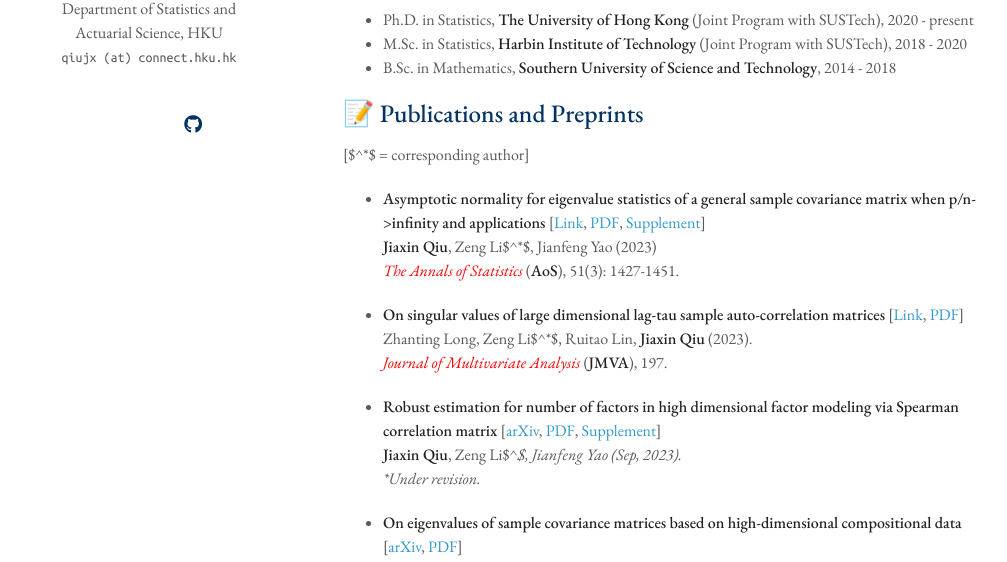
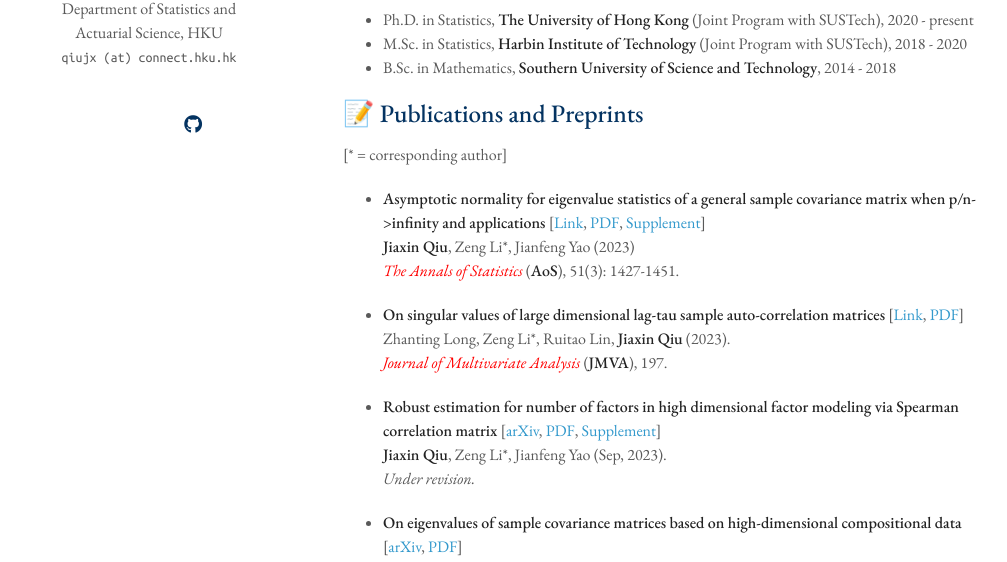
Before and after one commit to jxqiu77/jxqiu77.github.io, a Jekyll site: the page built from index.md, in a window 1280 px wide and 900 px high. Shown: the part 322-884 px from the top of the window, without its empty margins (127-1134 px from the left). Built offline with Jekyll 4.4.1, drawn with Linux system fonts in a browser that asks for light colours; nearby versions of some CDN libraries; a style sheet for code colours, icons or effects is not loaded; our own code applies the rules of GitHub Pages for plain Markdown files.

Commit message:
Changed: $^*$ -> \*

```diff
--- a/index.md
+++ b/index.md
@@ -19,18 +19,18 @@
 
 ## 📝 Publications and Preprints
 
-[$^*$ = corresponding author]
+[\* = corresponding author]
 
 - **Asymptotic normality for eigenvalue statistics of a general sample covariance matrix when p/n->infinity and applications** [[Link](https://doi.org/10.1214/23-AOS2300), [PDF](/assets/files/papers/2023-AoS-main.pdf), [Supplement](/assets/files/papers/2023-AoS-supp.pdf)]\
-  **Jiaxin Qiu**, Zeng Li$^*$, Jianfeng Yao (2023)\
+  **Jiaxin Qiu**, Zeng Li\*, Jianfeng Yao (2023)\
   <span style="color:red">*The Annals of Statistics* </span> (**AoS**), 51(3): 1427-1451.
 
 - **On singular values of large dimensional lag-tau sample auto-correlation matrices** [[Link](https://doi.org/10.1016/j.jmva.2023.105205), [PDF](/assets/files/papers/2023-JMVA.pdf)] \
-  Zhanting Long, Zeng Li$^*$, Ruitao Lin, **Jiaxin Qiu** (2023).\
+  Zhanting Long, Zeng Li\*, Ruitao Lin, **Jiaxin Qiu** (2023).\
   <span style="color:red">*Journal of Multivariate Analysis*</span> (**JMVA**), 197.
 
 - **Robust estimation for number of factors in high dimensional factor modeling via Spearman correlation matrix** [[arXiv](https://arxiv.org/abs/2309.00870), [PDF](/assets/files/papers/2023-Spearman-main.pdf), [Supplement](/assets/files/papers/2023-Spearman-supp.pdf)] \
-  **Jiaxin Qiu**, Zeng Li$^*$, Jianfeng Yao (Sep, 2023).\
+  **Jiaxin Qiu**, Zeng Li\*, Jianfeng Yao (Sep, 2023).\
   *Under revision.*
 
 - **On eigenvalues of sample covariance matrices based on high-dimensional compositional data** [[arXiv](https://arxiv.org/abs/2312.14420), [PDF](/assets/files/papers/2023-CoDA.pdf)] \
```
